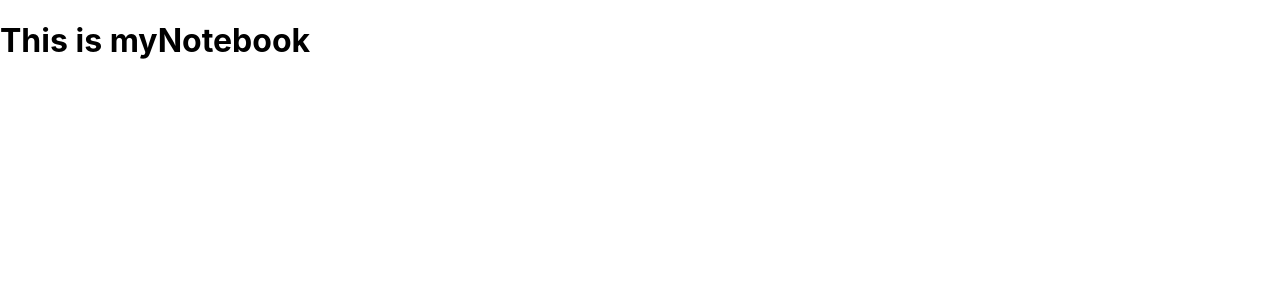
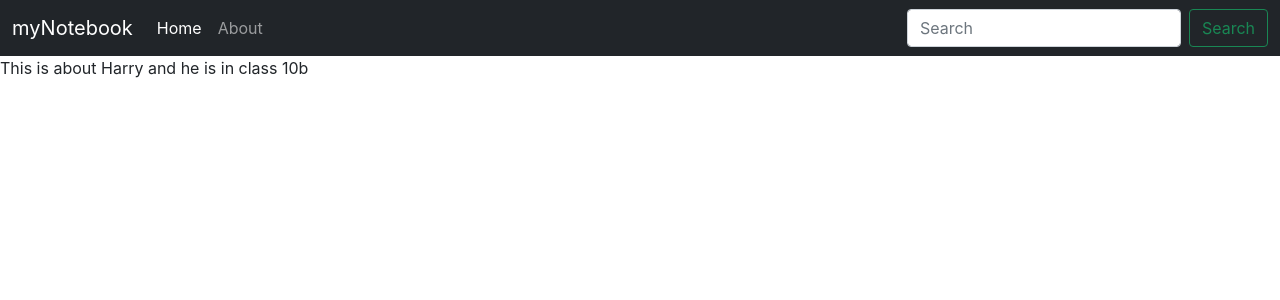
Before and after one commit to Daemon-25/myNotebook, a React (Create React App) app: page /about in a window 1280 px wide. Shown: the top 300 px of the page. Built offline with nearby package versions, Linux system fonts and the light colour scheme.

Commit message:
Used ContextAPI from react

```diff
--- a/package.json
+++ b/package.json
@@ -9,7 +9,7 @@
     "concurrently": "^6.4.0",
     "react": "^17.0.2",
     "react-dom": "^17.0.2",
-    "react-router-dom": "^6.0.2",
+    "react-router-dom": "^5.2.0",
     "react-scripts": "^3.4.4",
     "web-vitals": "^1.1.2"
   },
--- a/public/index.html
+++ b/public/index.html
@@ -24,7 +24,9 @@
       work correctly both with client-side routing and a non-root public URL.
       Learn how to configure a non-root public URL by running `npm run build`.
     -->
-    <title>React App</title>
+    <!-- Bootstrap CSS -->
+    <link href="https://cdn.jsdelivr.net/npm/bootstrap@5.1.3/dist/css/bootstrap.min.css" rel="stylesheet" integrity="sha384-1BmE4kWBq78iYhFldvKuhfTAU6auU8tT94WrHftjDbrCEXSU1oBoqyl2QvZ6jIW3" crossorigin="anonymous">
+    <title>myNotebook - Your Notes secured in the cloud</title>
   </head>
   <body>
     <noscript>You need to enable JavaScript to run this app.</noscript>
@@ -39,5 +41,7 @@
       To begin the development, run `npm start` or `yarn start`.
       To create a production bundle, use `npm run build` or `yarn build`.
     -->
+    <!-- Option 1: Bootstrap Bundle with Popper -->
+    <script src="https://cdn.jsdelivr.net/npm/bootstrap@5.1.3/dist/js/bootstrap.bundle.min.js" integrity="sha384-ka7Sk0Gln4gmtz2MlQnikT1wXgYsOg+OMhuP+IlRH9sENBO0LRn5q+8nbTov4+1p" crossorigin="anonymous"></script>
   </body>
 </html>
--- a/src/App.js
+++ b/src/App.js
@@ -1,11 +1,32 @@
 import React from 'react'
-import ReactDOM from 'react-dom'
+import {
+  BrowserRouter as Router,
+  Switch,
+  Route
+} from "react-router-dom";
+import { About } from './components/About';
+import { Home } from './components/Home';
+import { Navbar } from './components/Navbar';
+import NoteState from './context/notes/NoteState';
+
 
 function App() {
   return (
-    <div className="App">
-      <h1>This is myNotebook</h1>
-    </div>
+    <>
+      <NoteState>
+        <Router>
+          <Navbar />
+          <Switch>
+            <Route exact path="/">
+              <Home />
+            </Route>
+            <Route exact path="/about">
+              <About />
+            </Route>
+          </Switch>
+        </Router>
+      </NoteState>
+    </>
   );
 }
 
--- /dev/null
+++ b/src/components/About.js
@@ -0,0 +1,15 @@
+import React, { useContext, useEffect } from 'react'
+import noteContext from '../context/notes/noteContext'
+
+export const About = () => {
+    const a = useContext(noteContext)
+    useEffect(() => {
+        a.update()
+        //eslint-disable-next-line
+    }, [])
+    return (
+        <div>
+            This is about {a.state.name} and he is in class {a.state.class}
+        </div>
+    )
+}
--- /dev/null
+++ b/src/components/Home.js
@@ -0,0 +1,9 @@
+import React from 'react'
+
+export const Home = () => {
+    return (
+        <div>
+            This is Home
+        </div>
+    )
+}
--- /dev/null
+++ b/src/components/Navbar.js
@@ -0,0 +1,31 @@
+import React from 'react';
+import { Link } from "react-router-dom";
+
+export const Navbar = () => {
+    return (
+        <>
+            <nav className="navbar navbar-expand-lg navbar-dark bg-dark">
+                <div className="container-fluid">
+                    <Link className="navbar-brand" to="/">myNotebook</Link>
+                    <button className="navbar-toggler" type="button" data-bs-toggle="collapse" data-bs-target="#navbarSupportedContent" aria-controls="navbarSupportedContent" aria-expanded="false" aria-label="Toggle navigation">
+                        <span className="navbar-toggler-icon"></span>
+                    </button>
+                    <div className="collapse navbar-collapse" id="navbarSupportedContent">
+                        <ul className="navbar-nav me-auto mb-2 mb-lg-0">
+                            <li className="nav-item">
+                                <Link className="nav-link active" aria-current="page" to="/">Home</Link>
+                            </li>
+                            <li className="nav-item">
+                                <Link className="nav-link" to="/about">About</Link>
+                            </li>
+                        </ul>
+                        <form className="d-flex">
+                            <input className="form-control me-2" type="search" placeholder="Search" aria-label="Search" />
+                            <button className="btn btn-outline-success" type="submit">Search</button>
+                        </form>
+                    </div>
+                </div>
+            </nav>
+        </>
+    )
+}
--- /dev/null
+++ b/src/context/notes/NoteState.js
@@ -0,0 +1,26 @@
+import NoteContext from "./noteContext";
+import React, { useState } from 'react';
+
+const NoteState = (props) => {
+    const [state, setstate] = useState({
+        "name" : "Lakshay",
+        "class" : "5b"
+    })
+
+    const update = () => {
+        setTimeout(()=>{
+            setstate({
+                "name" : "Harry",
+                "class" : "10b"
+            })
+        }, 1000)
+    }
+
+    return (
+        <NoteContext.Provider value={{state, update}}>
+            {props.children}
+        </NoteContext.Provider>
+    )
+}
+
+export default NoteState;
--- /dev/null
+++ b/src/context/notes/noteContext.js
@@ -0,0 +1,5 @@
+import { createContext } from "react";
+
+const noteContext = createContext();
+
+export default noteContext;
```
Also changed, not shown: 1 other file (tests, documents, lock files or other folders).
